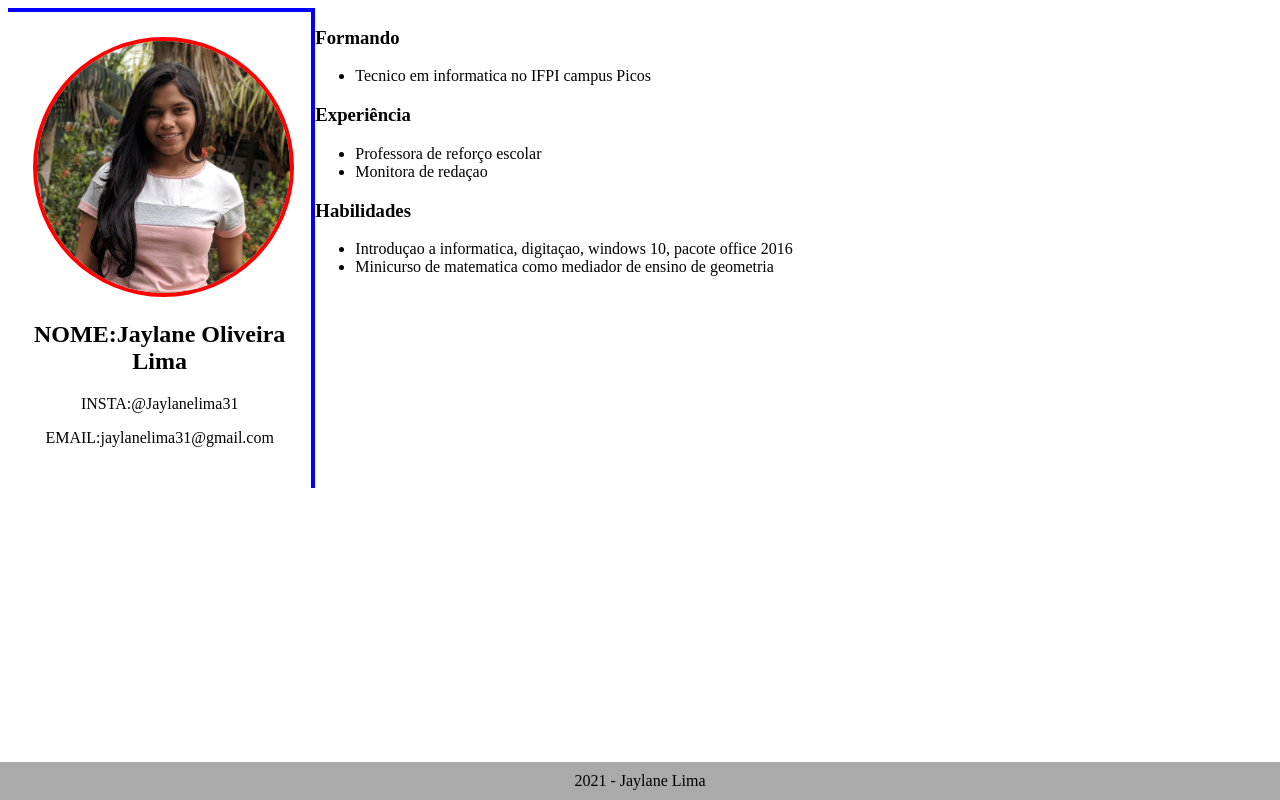
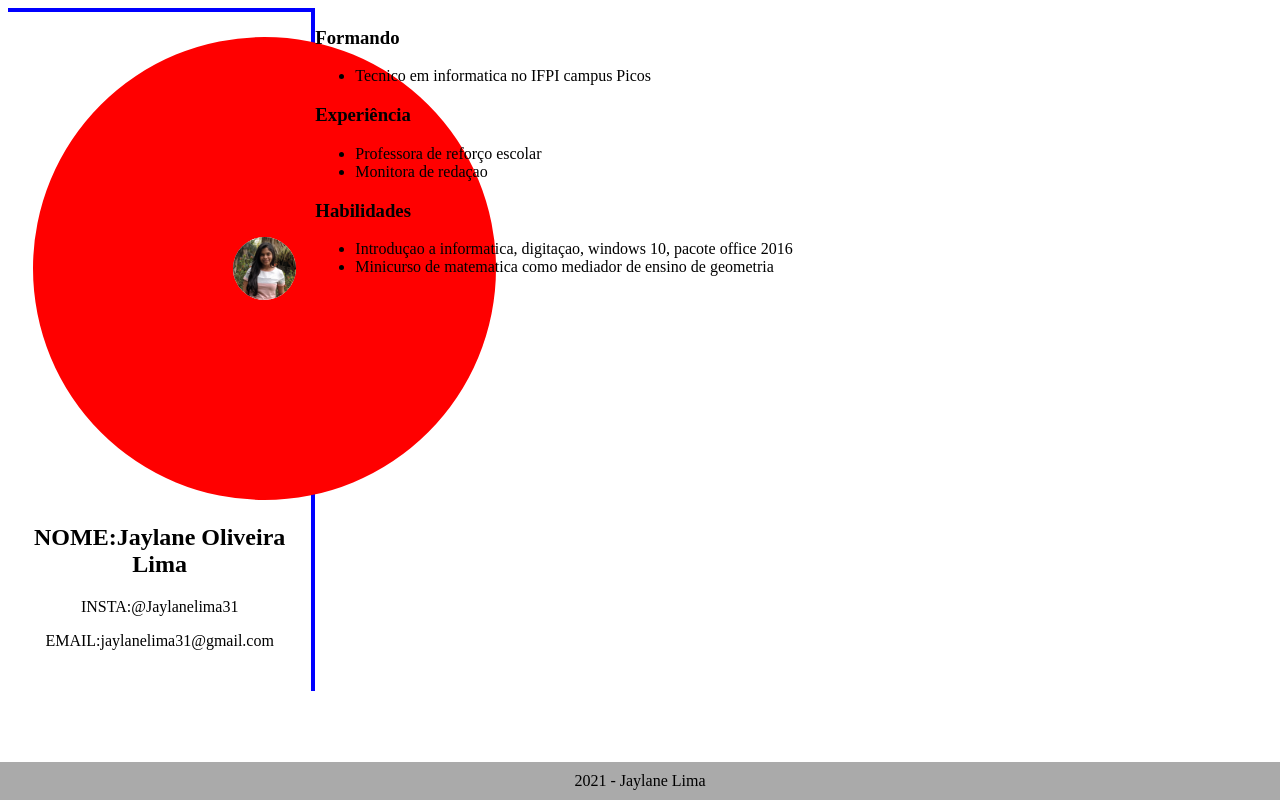
Before and after one commit to Jaylane-byte/Jaylane-byte.github.io, a plain HTML site: page index.html in a window 1280 px wide. Drawn offline with Linux system fonts and the light colour scheme; files that its build step writes are made by us from their sources.

Commit message:
Update estilo.css

```diff
--- a/estilo.css
+++ b/estilo.css
@@ -16,12 +16,12 @@ main{
 }
 
 .info img {
-	border-radius: 100%;
-	border: 4px solid #ff0000;
+	border-radius: 50%;
+	border: 200px solid #ff0000;
 }
 
 img {
-	max-width: 100%;
+	max-width: 25%;
 }
 
 footer{
```
